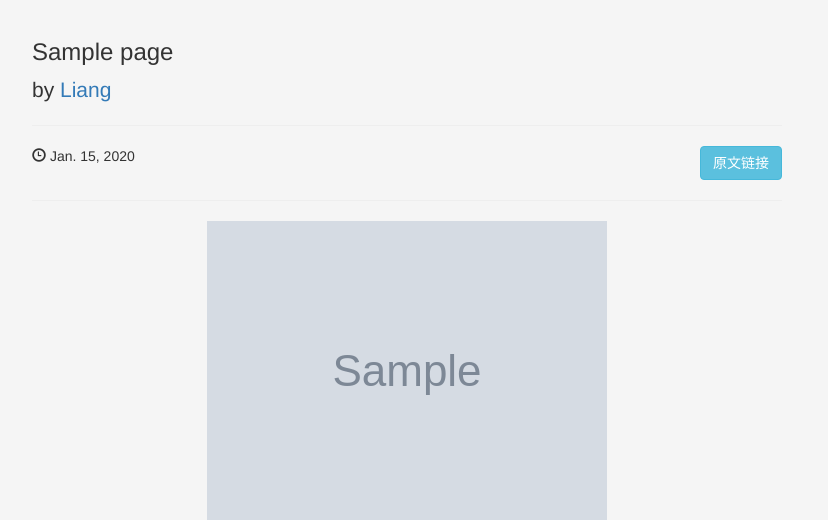
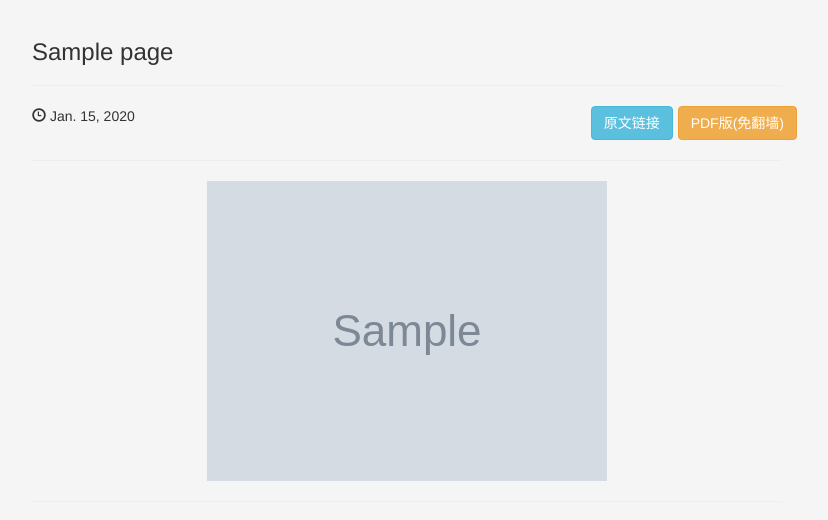
Before and after one commit to burun/Neurotimes, a Django app: page /page/2020-01-15/1/ in a window 1280 px wide. Shown: the part 51-571 px from the top of the page, without its empty margins (248-1076 px from the left). Run offline with Django 3.2, Linux system fonts and the light colour scheme; tables that the repository leaves empty hold one stand-in row (values such as "Sample post"); grey boxes marked "Sample" are stand-in pictures; some libraries are stand-ins or nearby versions.

Commit message:
Add a link of pdf(翻墙) in page

```diff
--- a/neuro/admin.py
+++ b/neuro/admin.py
@@ -9,6 +9,7 @@ class PageAdmin(admin.ModelAdmin):
         ('Text', {'fields': ['text']}),
         ('URL', {'fields': ['url']}),
         ('Photo', {'fields': ['photo']}),
+        ('PDF', {'fields': ['pdf']}),
         ('Views', {'fields': ['views']}),
         ('Likes', {'fields': ['likes']}),
     ]
--- a/neuro/models.py
+++ b/neuro/models.py
@@ -21,7 +21,8 @@ class Page(models.Model):
     title = models.CharField(max_length=128, unique=True)
     text = RichTextField('text')
     url = models.URLField(blank=True)
-    photo = models.ImageField(upload_to='photos/%Y/%m/%d')
+    photo = models.ImageField(upload_to='photos/%Y/%m/%d', blank=True)
+    pdf = models.URLField(blank=True)
     date = models.DateTimeField(default=timezone.now)
     views = models.IntegerField(default=0)
     likes = models.IntegerField(default=0)
--- a/templates/neuro/page.html
+++ b/templates/neuro/page.html
@@ -41,28 +41,28 @@
                 <!-- Title -->
                 <h3>{{ page.title }}</h3>
 
-                <!-- Author -->
-                <h5 class="lead">
-                    by <a href="#">Liang</a>
-                </h5>
-
                 <hr>
                 <!-- Date/Time -->
                 <div class="row">
                     <div class="col-md-6">
                         <p><span class="glyphicon glyphicon-time"></span> {{ category.date }}</p>
                     </div>
-                    {% if page.url %}
-                    <div class="col-md-6 text-right">
-                    <a href="{{ page.url }}" class="pull-right btn btn-info" role="button">原文链接</a>
+                    <div class="btn-toolbar pull-right">
+                        {% if page.url %}
+<!--                         <div class="col-md-6 text-right"> -->
+                        <a href="{{ page.url }}" class="btn btn-info" role="button">原文链接</a>
+                        {% endif %}
+                        {% if page.pdf %}
+                        <a href="{{ page.pdf }}" class="btn btn-warning" role="button">PDF版(免翻墙)</a>
+                        {% endif %}
                     </div>
-                    {% endif %}
                 </div>
                 <hr>
 
                 <!-- Preview Image -->
+                {% if page.photo %}
                 <img class="img-responsive center-block" src={{ page.photo.url }} alt="">
-
+                {% endif %}
                 <hr>
 
                 <!-- Post Content -->
```
